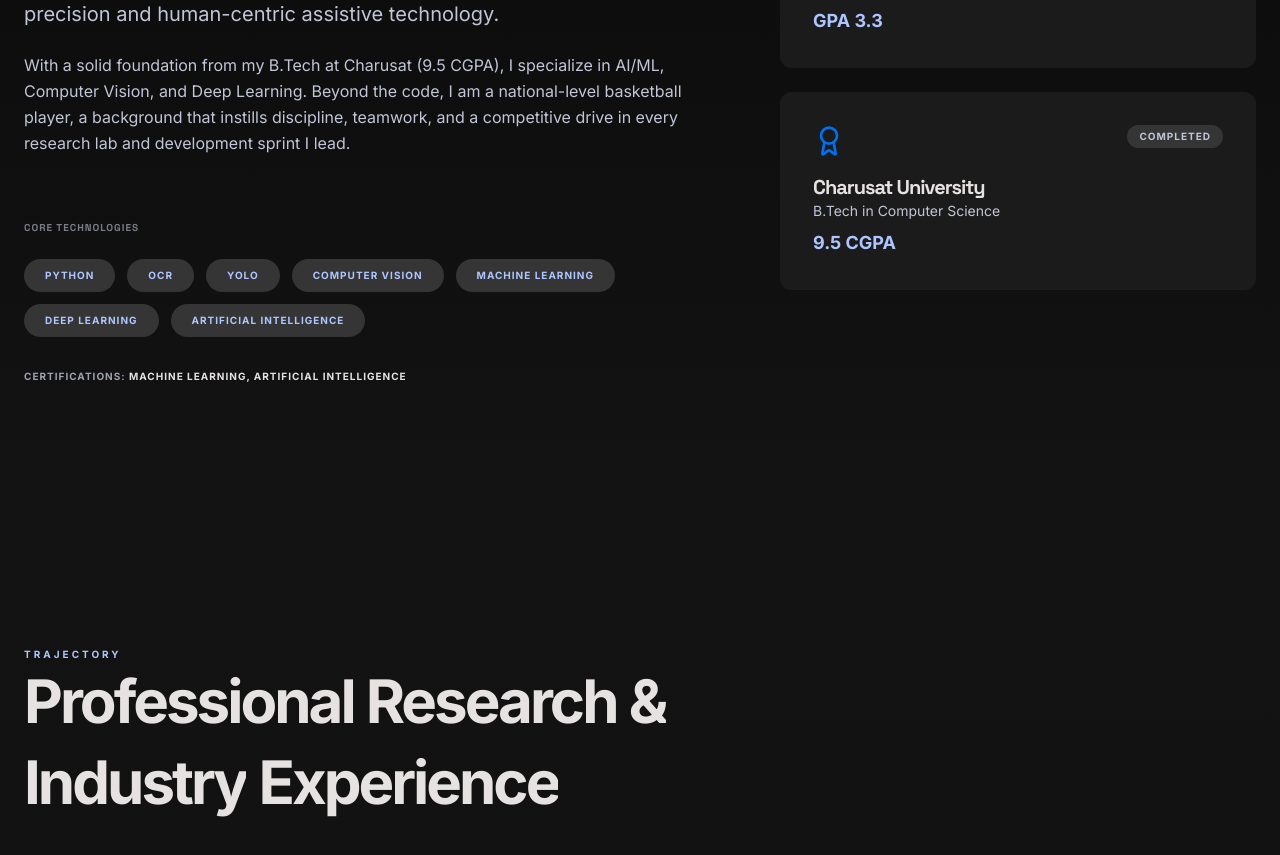
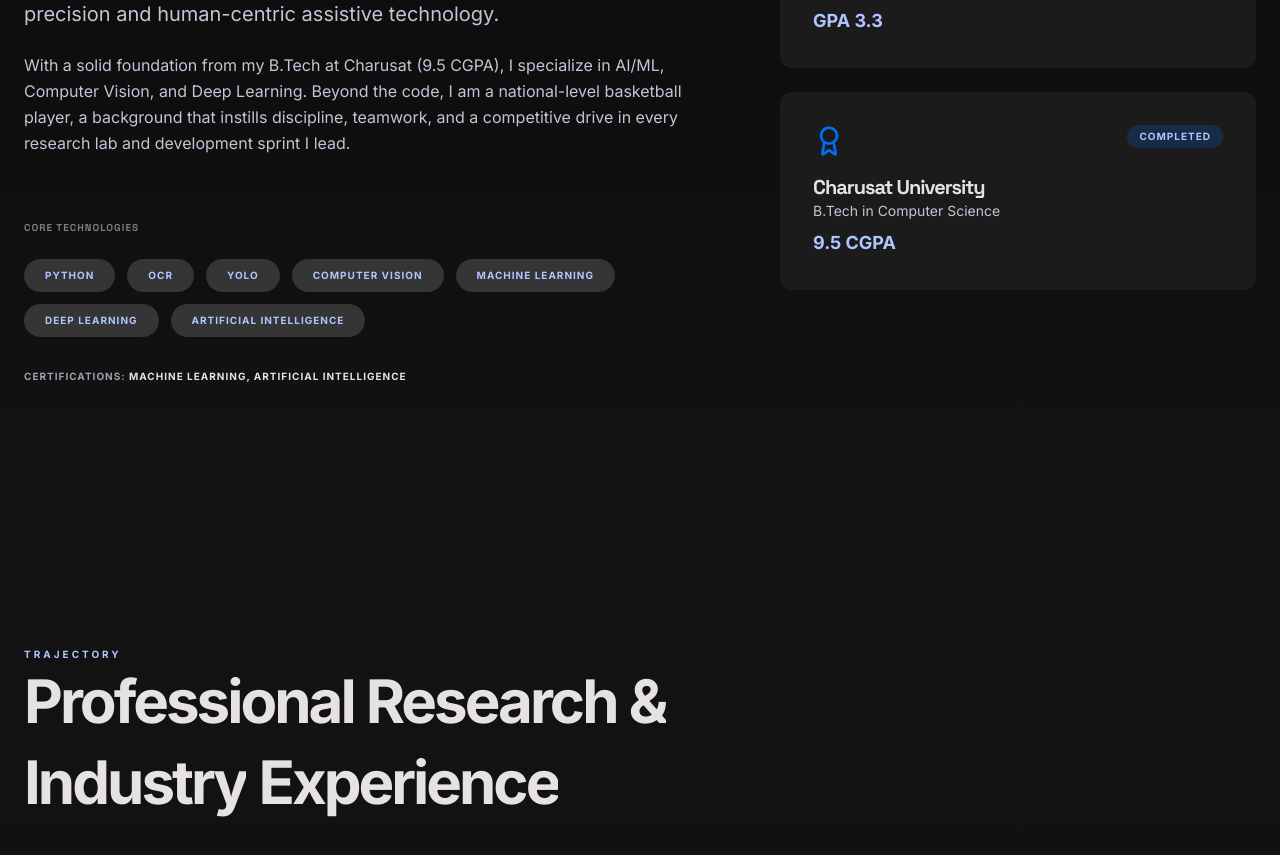
Before and after one commit to DevPatelCoder/PortFolio, a React (Vite) app: page / in a window 1280 px wide. Shown: the part 1106-1961 px from the top of the page. Built offline with nearby package versions, Linux system fonts and the light colour scheme.

Commit message:
fix(ui): unify completed badges style

```diff
--- a/src/App.tsx
+++ b/src/App.tsx
@@ -402,7 +402,7 @@ const About = () => {
           >
             <div className="flex justify-between items-start mb-4">
               <Award className="w-8 h-8 text-primary-container" />
-              <span className="text-[10px] font-bold bg-surface-container-highest text-on-surface-variant px-3 py-1 rounded-full uppercase tracking-widest">Completed</span>
+              <span className="text-[10px] font-bold bg-primary-container/20 text-primary px-3 py-1 rounded-full uppercase tracking-widest">Completed</span>
             </div>
             <h3 className="text-xl font-bold text-on-surface group-hover:text-primary transition-colors">Charusat University</h3>
             <p className="text-on-surface-variant font-sans text-sm mb-2">B.Tech in Computer Science</p>
```
